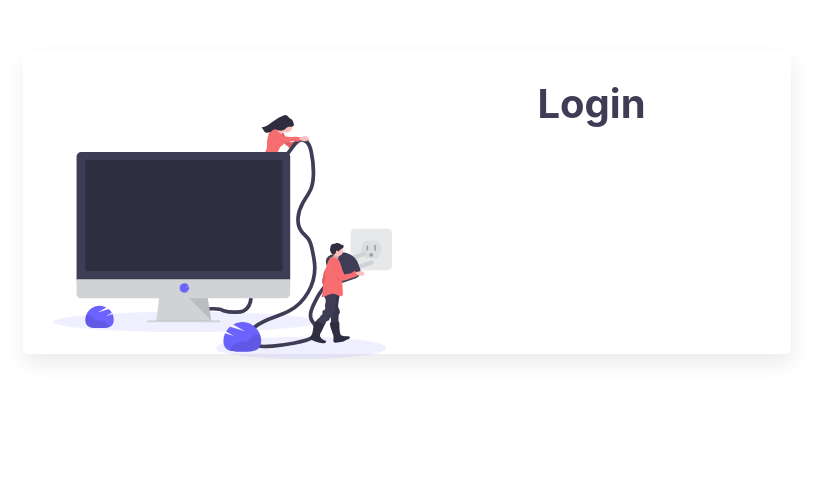
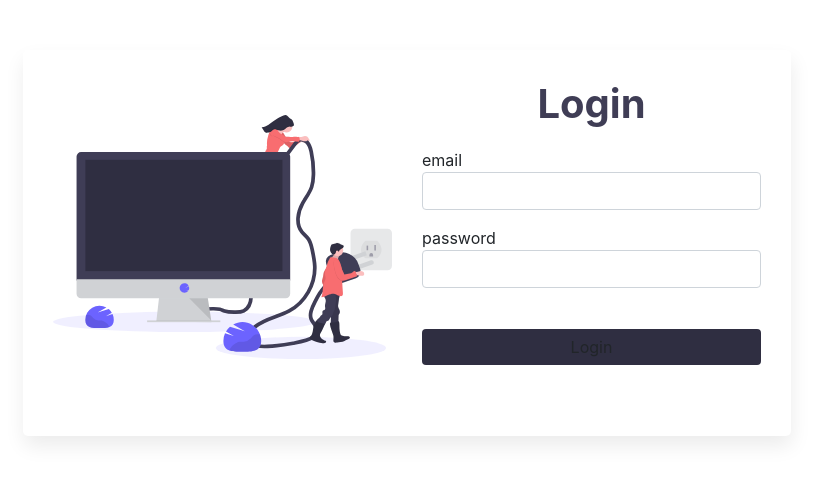
Before and after one commit to ousszizou/project1_flask_AlgoSocial, a Flask app: page /login in a window 1280 px wide. Shown: the part 56-537 px from the top of the page, without its empty margins (233-1048 px from the left). Run offline with Flask 2, Linux system fonts and the light colour scheme; parts of the project's set-up code (start-up, migrations or seed data) failed here and were passed over; some libraries are stand-ins or nearby versions.

Commit message:
updating 2-10-2019

```diff
--- a/app/__init__.py
+++ b/app/__init__.py
@@ -12,6 +12,8 @@
 dotenv_path = os.path.join(APP_ROOT, ".env")
 load_dotenv(dotenv_path)
 app.config.from_object('config.settings.' + os.environ.get('ENV'))
+
+
 
 # Database
 from app.models import db, users
--- /dev/null
+++ b/app/forms/users.py
@@ -0,0 +1,16 @@
+from flask_wtf import FlaskForm
+from wtforms import StringField, PasswordField, SubmitField
+from wtforms.validators import DataRequired, Email, Length, EqualTo
+# Register form
+class RegisterForm(FlaskForm):
+    email = StringField(label="email", validators=[DataRequired(), Email()])
+    username = StringField(label="username", validators=[DataRequired()])
+    password = PasswordField(label="password", validators=[DataRequired(), Length(min=6)])
+    confirm = PasswordField(label="confirm", validators=[DataRequired(),EqualTo(fieldname='password')])
+    submit = SubmitField(label="Register")
+
+# login form
+class LoginForm(FlaskForm):
+    email = StringField('email', validators=[DataRequired(),Email()])
+    password = PasswordField('password', validators=[DataRequired()])
+    submit = SubmitField('Login')
--- a/app/templates/auth/login.html
+++ b/app/templates/auth/login.html
@@ -11,7 +11,22 @@
         </div>
         <div class="col-xs-12 col-sm-6 rightSide">
           <h1>Login</h1>
-
+          <form action="{{ url_for('auth.login') }}" method='POST'>
+            <div class="form-group">
+              {{ form.csrf_token }}
+              <div class="form-group">
+                {{ form.email.label }}
+                {{ form.email(class='form-control') }}
+              </div>
+              <div class="form-group">
+                {{ form.password.label }}
+                {{ form.password(class='form-control') }}
+              </div>
+              <div class="form-group">
+                {{ form.submit(class='btn btn-primay') }}
+              </div>
+            </div>
+          </form>
         </div>
       </div>
     </div>
--- a/app/views/auth.py
+++ b/app/views/auth.py
@@ -1,11 +1,18 @@
-from flask import Blueprint, render_template
+from flask import Blueprint, render_template, request
+from app.forms.users import LoginForm , RegisterForm
 
 auth = Blueprint('auth', __name__)
 
-@auth.route('/login')
+@auth.route('/login', methods=['GET', 'POST'])
 def login():
-    return render_template('auth/login.html')
+    title = 'login'
+    form = LoginForm()
+    if request.method == 'GET':
+        return render_template('auth/login.html', title=title, form=form)
 
-@auth.route('/register')
+@auth.route('/register', methods=['GET', 'POST'])
 def register():
-    return render_template('auth/register.html')
+    title = 'register'
+    form = RegisterForm()
+    if request.method == 'GET':
+        return render_template('auth/register.html', title=title, form=form)
--- a/config/settings.py
+++ b/config/settings.py
@@ -7,6 +7,7 @@
     ENV = os.environ.get('ENV')
     SQLALCHEMY_DATABASE_URI = os.environ.get('SQLALCHEMY_DATABASE_URI')
     SQLALCHEMY_TRACK_MODIFICATIONS = False
+    SECRET_KEY = "algorithm@1234556789"
 
 class development(Config):
     """ development configurations """
--- a/content.txt
+++ b/content.txt
@@ -66,7 +66,7 @@
     - login page
     - register page
 
-9. Working with templates (login page, register page, navigation, 404, etc.) [ ]
+9. Working with templates (login page, register page, navigation, 404, etc.) [×]
 
   - Adding navigation to templates/layout.html
   - Create forms/__init__.py file.
```
Also changed, not shown: app/templates/auth/register.html (+24 -1 lines), app/templates/errors/404.html (+15 -0 lines), app/forms/__init__.py (added).
